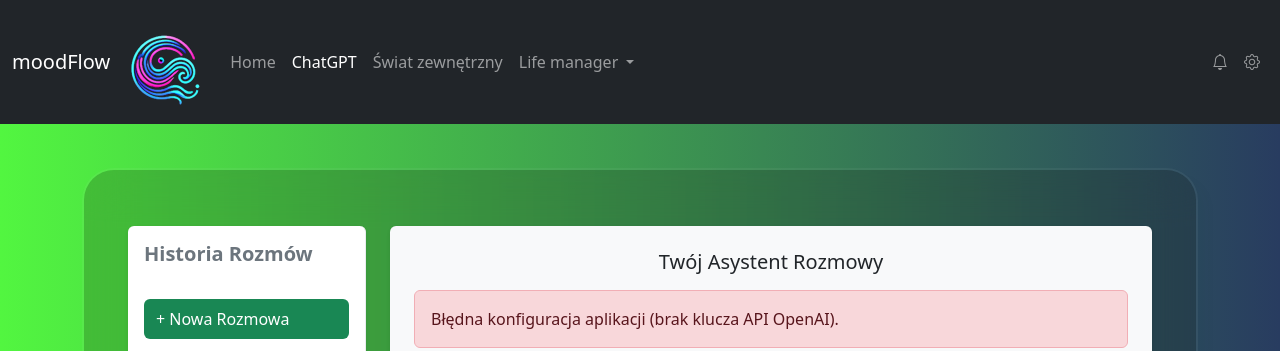
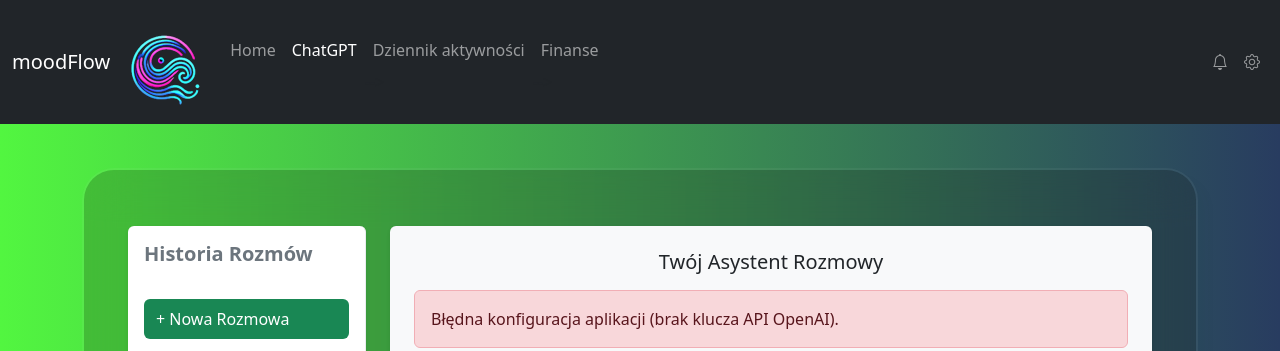
Before and after one commit to KarlaSz/MoodFlow-App, a Django app: page /chat/ in a window 1280 px wide. Shown: the top 351 px of the page. Run offline with Django 5.2, Linux system fonts and the light colour scheme; data comes from the database, SQL or seed files in the repository; both versions use the stored data as it was after the commit.

Commit message:
layout update

```diff
--- a/moodFlow/myapp/templates/base.html
+++ b/moodFlow/myapp/templates/base.html
@@ -43,22 +43,28 @@
                 <li class="nav-item">
                     <a class="nav-link {% if request.resolver_match.url_name == 'chat' %}active" aria-current="page{% endif %}" href="{% url 'chat' %}">ChatGPT</a>
                 </li>
-                <li class="nav-item">
-                    <a class="nav-link {% if request.resolver_match.url_name == 'news' %}active" aria-current="page{% endif %}" href="{% url 'news' %}">Świat zewnętrzny</a>
+<!--                <li class="nav-item">-->
+<!--                    <a class="nav-link {% if request.resolver_match.url_name == 'news' %}active" aria-current="page{% endif %}" href="{% url 'news' %}">Świat zewnętrzny</a>-->
+<!--                </li>-->
+                   <li class="nav-item">
+                    <a class="nav-link {% if request.resolver_match.url_name == 'todo_list' %}active" aria-current="page{% endif %}" href="{% url 'todo_list' %}">Dziennik aktywności</a>-->
                 </li>
-                <li class="nav-item dropdown">
-                    <a class="nav-link dropdown-toggle" href="#" id="navbarDropdownMenuLink" role="button" data-bs-toggle="dropdown" aria-expanded="false">
-                        Life manager
-                    </a>
-                    <ul class="dropdown-menu" aria-labelledby="navbarDropdownMenuLink">
-                        <li>
-                            <a class="dropdown-item {% if request.resolver_match.url_name == 'todo_list' %}active" aria-current="page{% endif %}" href="{% url 'todo_list' %}">Dziennik aktywności</a>
-                        </li>
-                        <li>
-                            <a class="dropdown-item {% if request.resolver_match.url_name == 'finance' %}active" aria-current="page{% endif %}" href="{% url 'finance' %}">Finanse</a>
-                        </li>
-                    </ul>
+                  <li class="nav-item">
+                    <a class="nav-link {% if request.resolver_match.url_name == 'finance' %}active" aria-current="page{% endif %}" href="{% url 'finance' %}">Finanse</a>-->
                 </li>
+<!--                <li class="nav-item dropdown">-->
+<!--                    <a class="nav-link dropdown-toggle" href="#" id="navbarDropdownMenuLink" role="button" data-bs-toggle="dropdown" aria-expanded="false">-->
+<!--                        Life manager-->
+<!--                    </a>-->
+<!--                    <ul class="dropdown-menu" aria-labelledby="navbarDropdownMenuLink">-->
+<!--                        <li>-->
+<!--                            <a class="dropdown-item {% if request.resolver_match.url_name == 'todo_list' %}active" aria-current="page{% endif %}" href="{% url 'todo_list' %}">Dziennik aktywności</a>-->
+<!--                        </li>-->
+<!--                        <li>-->
+<!--                            <a class="dropdown-item {% if request.resolver_match.url_name == 'finance' %}active" aria-current="page{% endif %}" href="{% url 'finance' %}">Finanse</a>-->
+<!--                        </li>-->
+<!--                    </ul>-->
+<!--                </li>-->
             </ul>
 
 
```
Also changed, not shown: moodFlow/myapp/templates/myapp/home.html (+32 -30 lines), moodFlow/db.sqlite3.
